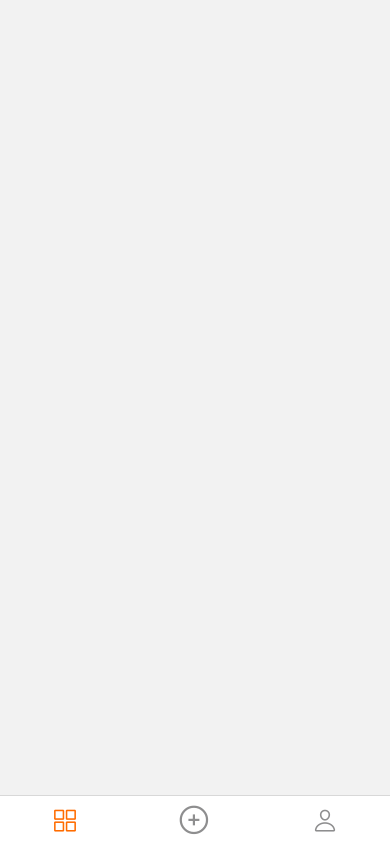
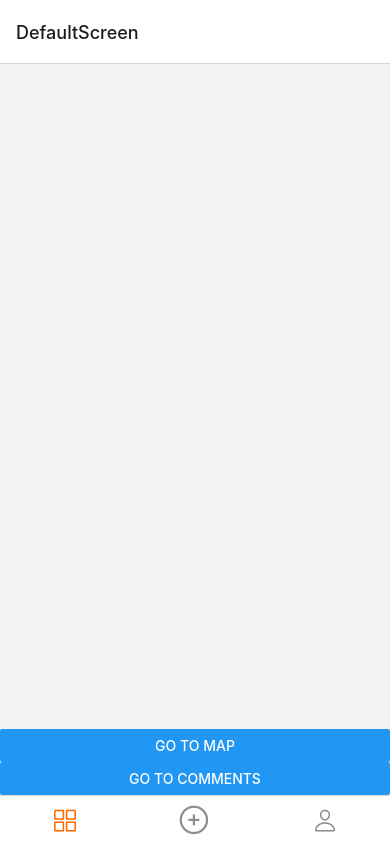
Before and after one commit to Petro-Psekho/mobile-blog, a React Native app: screen /DefaultScreen in a window 390 px wide. Before the commit this address had no page. Built offline with nearby package versions, Linux system fonts and the light colour scheme.

Commit message:
add nested screens

```diff
--- a/screens/mainScreen/CreatePostsScreen.js
+++ b/screens/mainScreen/CreatePostsScreen.js
@@ -55,7 +55,7 @@ const CreatePostsScreen = ({ navigation }) => {
       try {
         console.log("navigation", navigation);
         // alert('Picture sended!');
-        navigation.navigate("Posts", { image });
+        navigation.navigate("DefaultScreen", { image });
         setImage(null);
       } catch (error) {
         console.log(error);
--- a/screens/mainScreen/PostsScreen.js
+++ b/screens/mainScreen/PostsScreen.js
@@ -1,41 +1,25 @@
-import React, { useState, useEffect } from 'react';
-import { View, Text, StyleSheet, FlatList, Image } from 'react-native';
+import React from "react";
+import {} from "react-native";
+import { createStackNavigator } from "@react-navigation/stack";
 
-const PostsScreen = ({ route }) => {
-  const [posts, setPosts] = useState([]);
+import DefaultScreenPosts from "../nestedScreens/DefaultScreenPosts";
+import CommentsScreen from "../nestedScreens/CommentsScreen";
+import MapScreen from "../nestedScreens/MapScreen";
 
-  // console.log('route.params', route.params.image);
+const NestedScreen = createStackNavigator();
 
-  useEffect(() => {
-    if (route.params) {
-      setPosts(prevState => [...prevState, route.params]);
-    }
-  }, [route.params]);
-
-  console.log('posts', posts);
-
+const PostsScreen = () => {
   return (
-    <View style={styles.container}>
-      <FlatList
-        style={{ marginTop: 50 }}
-        data={posts}
-        keyExtractor={(item, indx) => indx.toString()}
-        renderItem={({ item }) => (
-          <View style={{ marginBottom: 20 }}>
-            <Image source={{ uri: item.image }} style={{ marginHorizontal: 10, height: 200 }} />
-          </View>
-        )}
+    <NestedScreen.Navigator>
+      <NestedScreen.Screen
+        options={{ headerShown: true }}
+        name={"DefaultScreen"}
+        component={DefaultScreenPosts}
       />
-    </View>
+      <NestedScreen.Screen name={"Comments"} component={CommentsScreen} />
+      <NestedScreen.Screen name={"Map"} component={MapScreen} />
+    </NestedScreen.Navigator>
   );
 };
 
-const styles = StyleSheet.create({
-  container: {
-    flex: 1,
-    // alignItems: 'center',
-    justifyContent: 'center',
-  },
-});
-
 export default PostsScreen;
--- /dev/null
+++ b/screens/nestedScreens/CommentsScreen.js
@@ -0,0 +1,20 @@
+import React from "react";
+import { View, Text, StyleSheet } from "react-native";
+
+const CommentsScreen = () => {
+  return (
+    <View style={styles.container}>
+      <Text>CommentsScreen</Text>
+    </View>
+  );
+};
+
+const styles = StyleSheet.create({
+  container: {
+    flex: 1,
+    alignItems: "center",
+    justifyContent: "center",
+  },
+});
+
+export default CommentsScreen;
--- /dev/null
+++ b/screens/nestedScreens/DefaultScreenPosts.js
@@ -0,0 +1,48 @@
+import React, { useState, useEffect } from "react";
+import { View, StyleSheet, FlatList, Image, Button } from "react-native";
+
+const DefaultScreenPosts = ({ route, navigation }) => {
+  const [posts, setPosts] = useState([]);
+
+  // console.log('route.params', route.params.image);
+
+  useEffect(() => {
+    if (route.params) {
+      setPosts((prevState) => [...prevState, route.params]);
+    }
+  }, [route.params]);
+
+  console.log("posts", posts);
+
+  return (
+    <View style={styles.container}>
+      <FlatList
+        style={{ marginTop: 50 }}
+        data={posts}
+        keyExtractor={(item, indx) => indx.toString()}
+        renderItem={({ item }) => (
+          <View style={{ marginBottom: 20 }}>
+            <Image
+              source={{ uri: item.image }}
+              style={{ marginHorizontal: 10, height: 200 }}
+            />
+          </View>
+        )}
+      />
+      <Button title="go to map" onPress={() => navigation.navigate("Map")} />
+      <Button
+        title="go to comments"
+        onPress={() => navigation.navigate("Comments")}
+      />
+    </View>
+  );
+};
+
+const styles = StyleSheet.create({
+  container: {
+    flex: 1,
+    justifyContent: "center",
+  },
+});
+
+export default DefaultScreenPosts;
--- /dev/null
+++ b/screens/nestedScreens/MapScreen.js
@@ -0,0 +1,20 @@
+import React from "react";
+import { View, Text, StyleSheet } from "react-native";
+
+const MapScreen = () => {
+  return (
+    <View style={styles.container}>
+      <Text>MapScreen</Text>
+    </View>
+  );
+};
+
+const styles = StyleSheet.create({
+  container: {
+    flex: 1,
+    alignItems: "center",
+    justifyContent: "center",
+  },
+});
+
+export default MapScreen;
```
Also changed, not shown: App.js (+9 -9 lines), components/router.js (renamed from router.js, +22 -14 lines).
